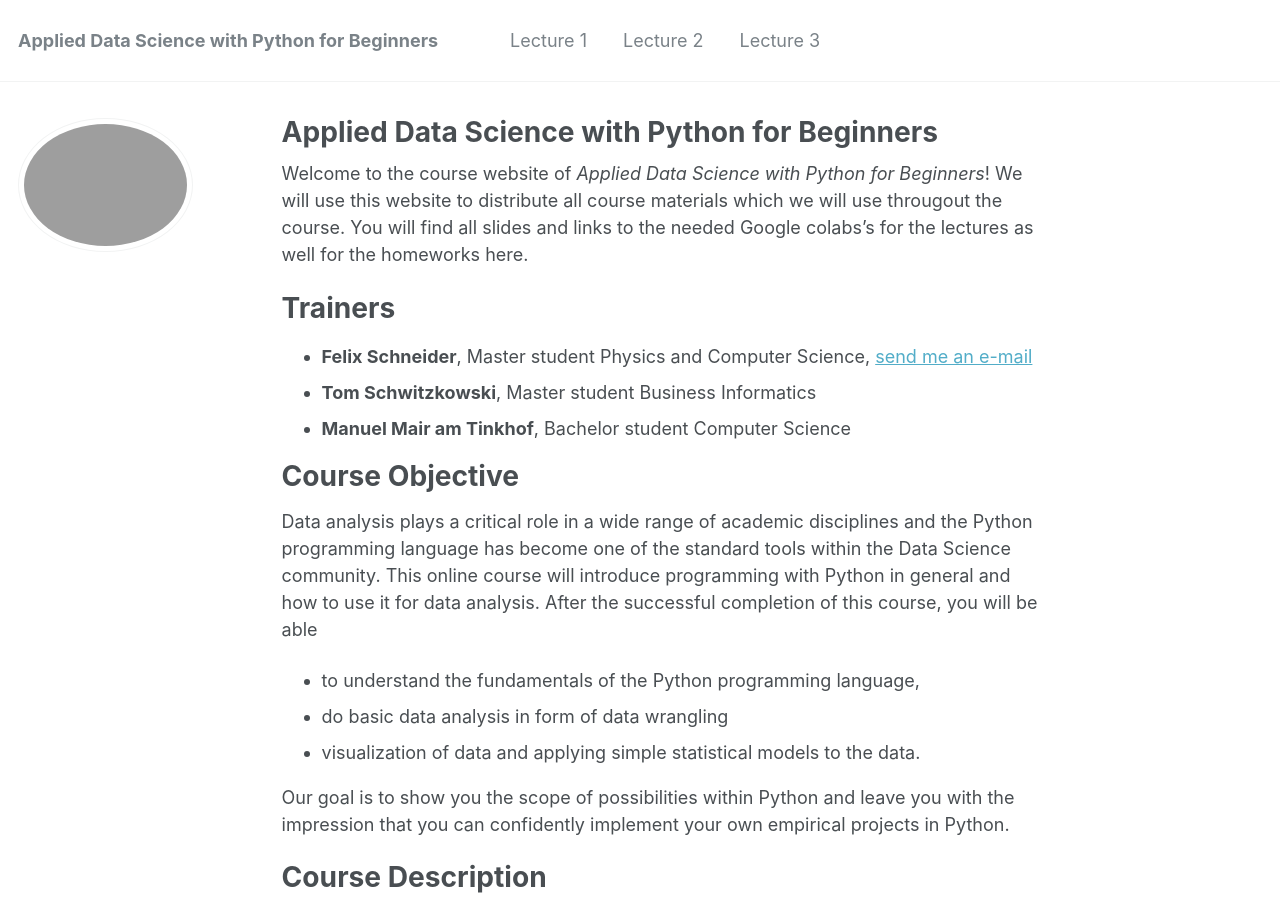
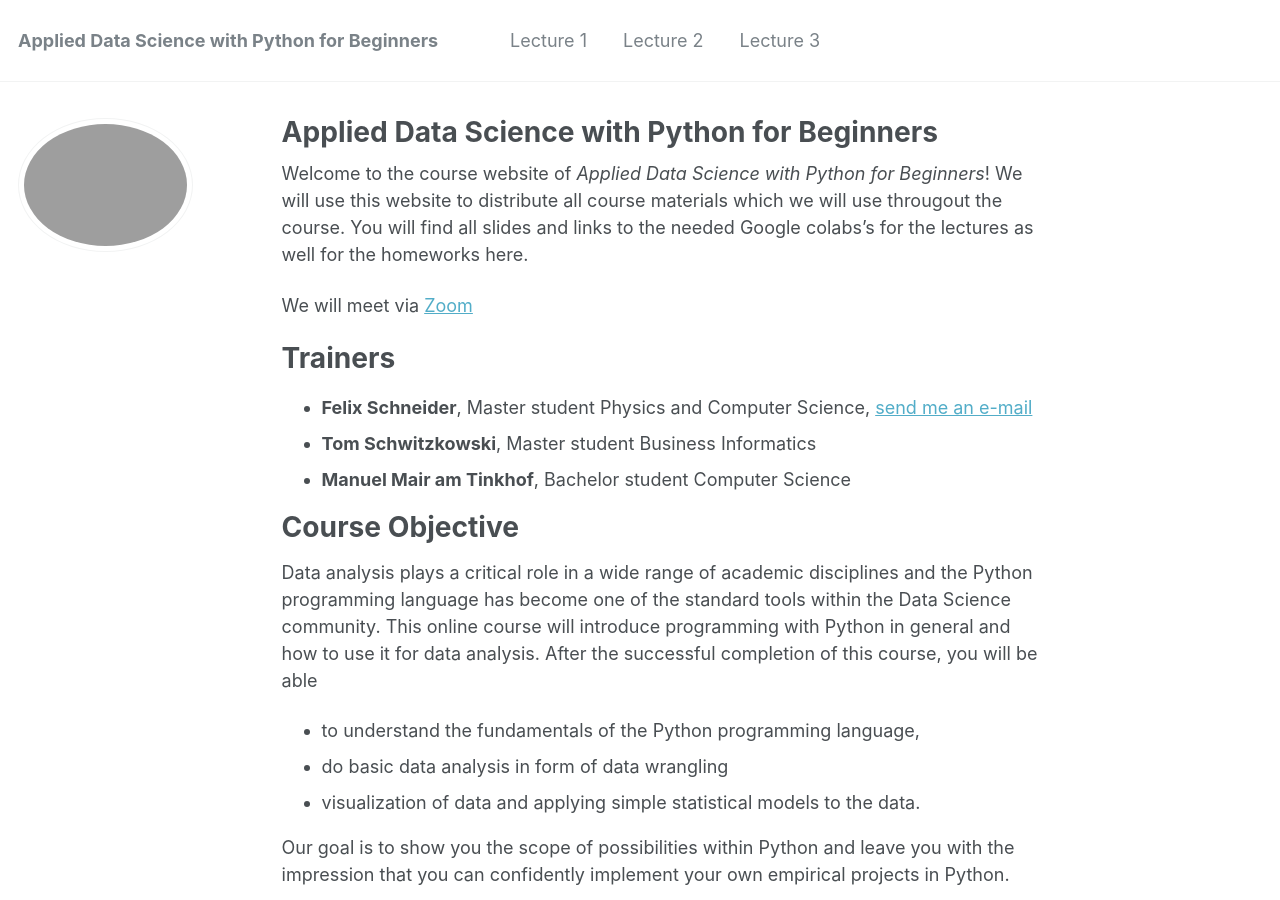
Before and after one commit to flxmschneider/flxmschneider.github.io, a Jekyll site: the page built from _pages/about.md, in a window 1280 px wide and 900 px high. Built offline with Jekyll 4.4.1, drawn with Linux system fonts in a browser that asks for light colours.

Commit message:
Update about.md

```diff
--- a/_pages/about.md
+++ b/_pages/about.md
@@ -11,6 +11,8 @@ redirect_from:
 
 Welcome to the course website of *Applied Data Science with Python for Beginners*!
 We will use this website to distribute all course materials which we will use througout the course. You will find all slides and links to the needed Google colabs's for the lectures as well for the homeworks here.
+
+We will meet via [Zoom](https://us02web.zoom.us/j/79133972703?pwd=TUJac1FxTS8wZll2bzNmcUVmckJoUT09)
 
 # Trainers
 
```
